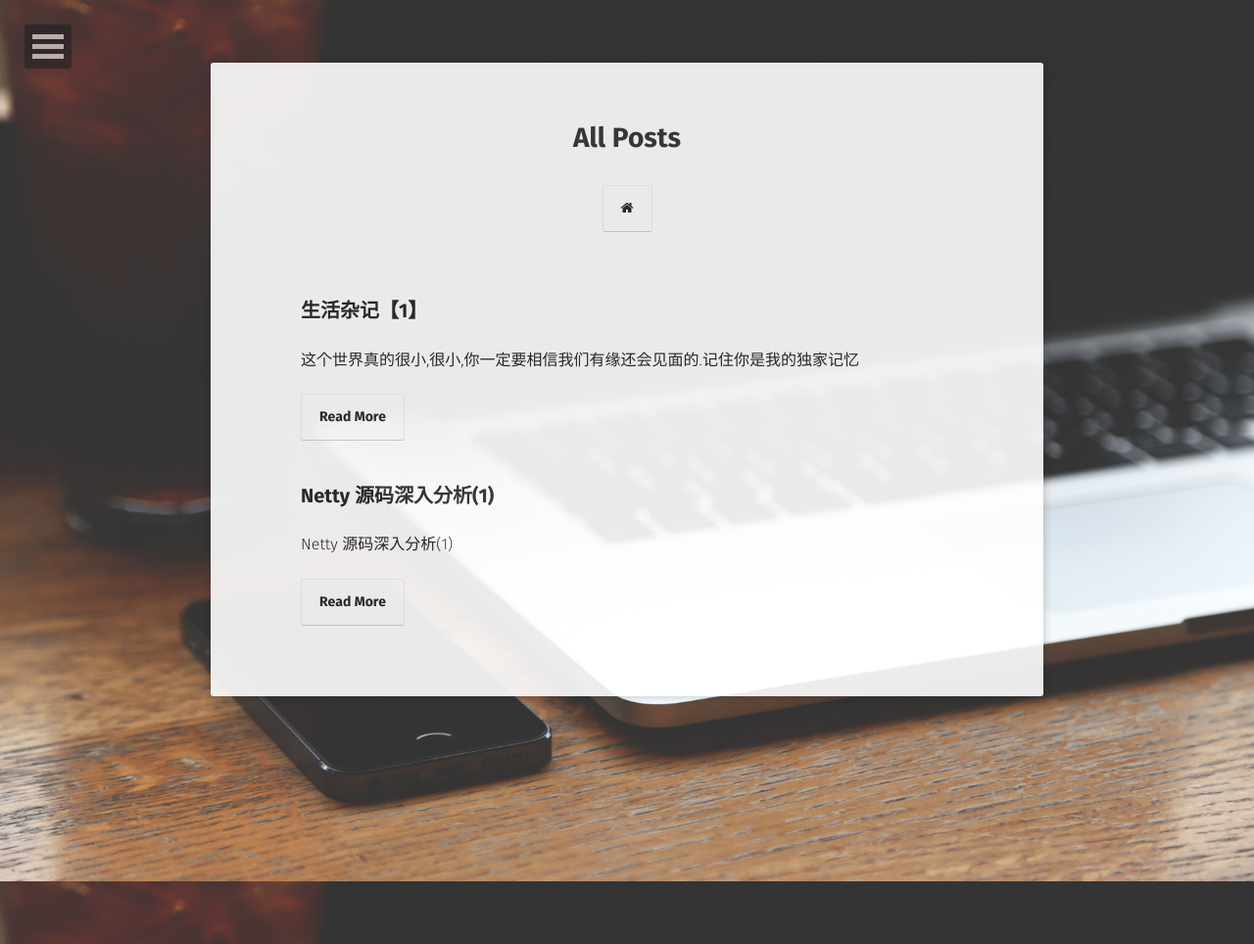
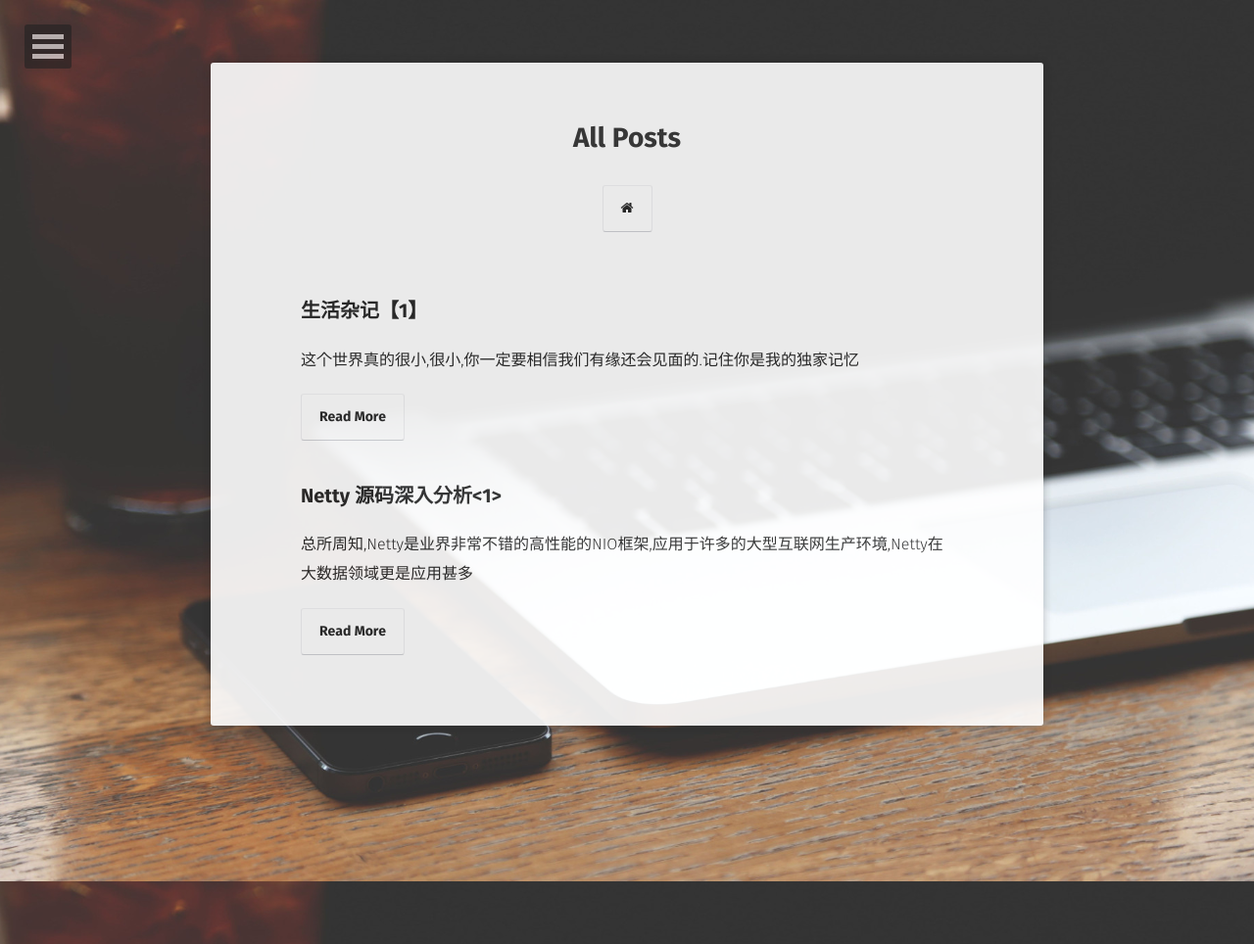
Before and after one commit to 20100507/20100507.github.io, a Jekyll site: the page built from posts/index.md, in a window 1280 px wide. Shown: the whole page at 98% size. Built offline with Jekyll 4.4.1, drawn with Linux system fonts in a browser that asks for light colours; some web fonts are replaced.

Commit message:
Update 2017-10-05-netty-1.md

```diff
--- a/_posts/2017-10-05-netty-1.md
+++ b/_posts/2017-10-05-netty-1.md
@@ -1,8 +1,8 @@
 ---
 layout: post
-title: "Netty 源码深入分析(1)"
+title: "Netty 源码深入分析<1>"
 date: 2017-10-05
-excerpt: "Netty 源码深入分析(1)"
+excerpt: "总所周知,Netty是业界非常不错的高性能的NIO框架,应用于许多的大型互联网生产环境,Netty在大数据领域更是应用甚多"
 tags: [Netty, 技术分享, Java]
 comments: true
 ---
```
